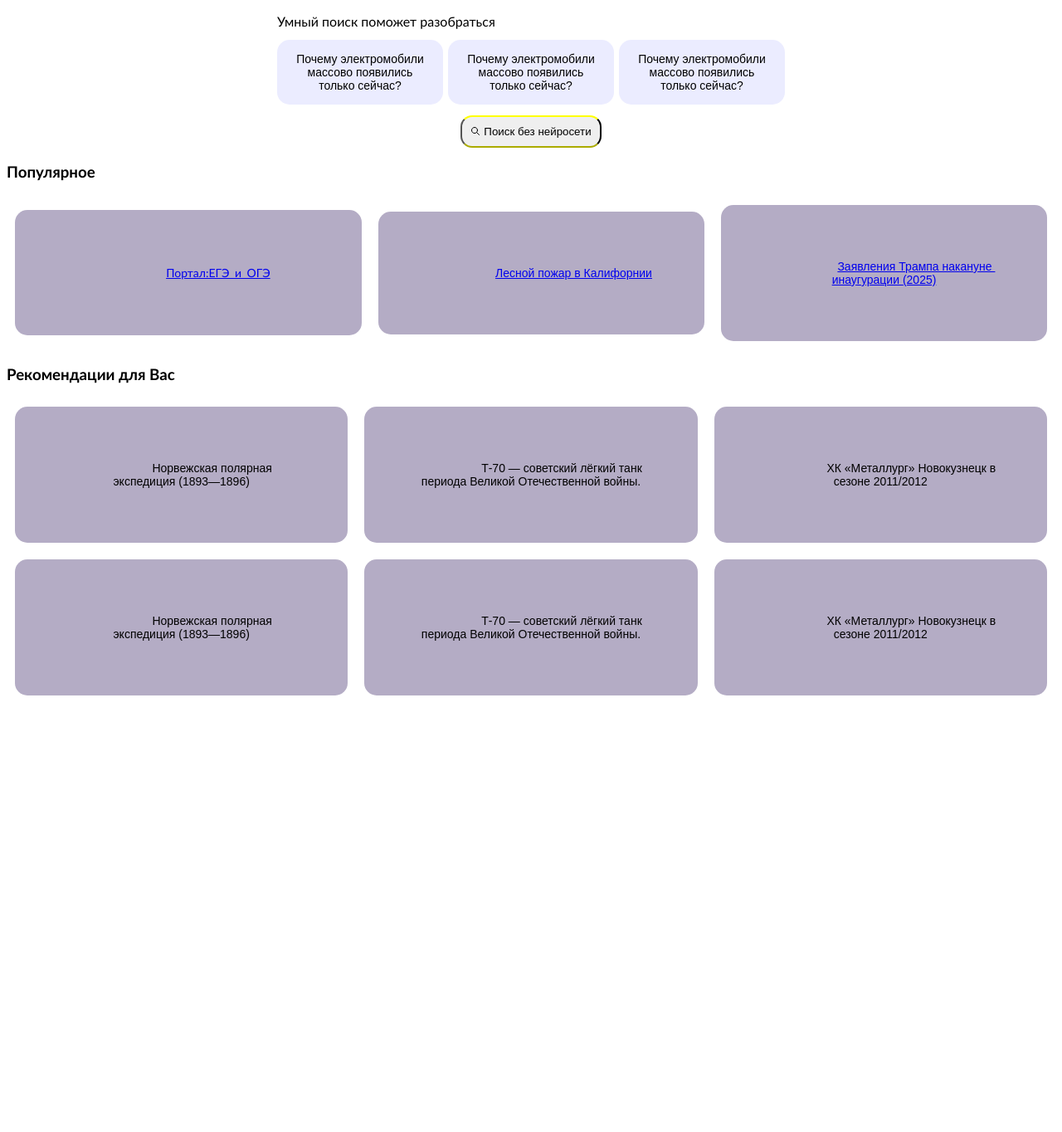
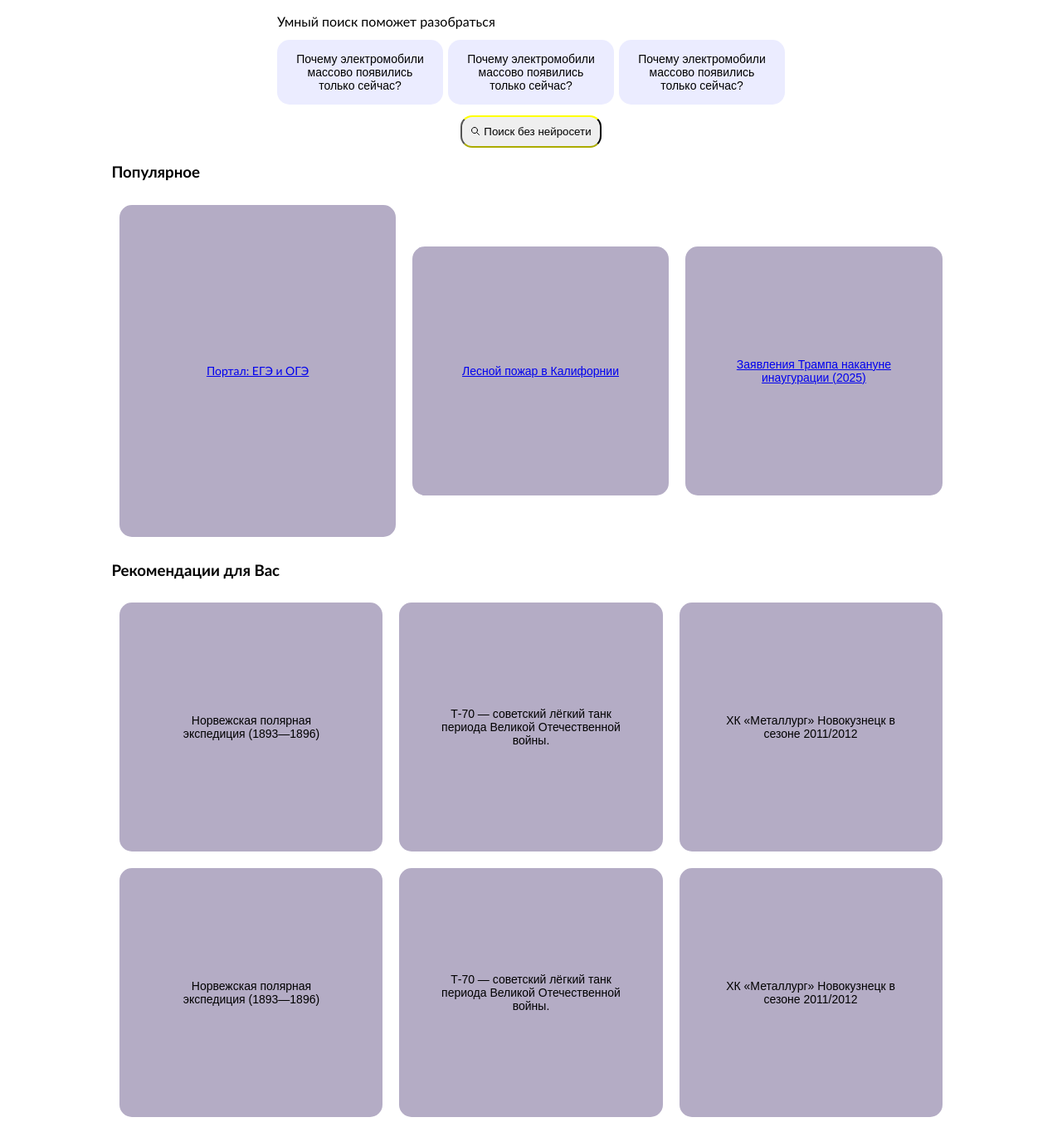
Before and after one commit to VlakBerr/web, a Flask app: page / in a window 1280 px wide. Shown: the part 389-1753 px from the top of the page at 83% size. Before the commit the page ends 1227 px from the top, so only its background shows below. Run offline with Flask 3, Linux system fonts and the light colour scheme.

Commit message:
исправил карточки с инфо

```diff
--- a/static/styles.css
+++ b/static/styles.css
@@ -142,7 +142,7 @@ p{
 
 
 .body{
-    width: 100%;
+    width: 80%;
 }
 
 .news{
@@ -157,13 +157,17 @@ p{
     color: black;
     width: 100%;
     height: auto;
+    min-height: 300px;
+
     padding: 50px;
     margin: 10px;
     border-radius: 15px;
     font-size: 14px;
     border: none;
     cursor: pointer;
-    white-space: break-spaces;
     text-align: center;
     vertical-align: middle;
+    display: flex;
+    justify-content: center;
+    align-items: center;
 }
--- a/templates/ruwiki.html
+++ b/templates/ruwiki.html
@@ -4,7 +4,7 @@
     <head>
         <meta charset="utf-8">
         <title>РУВИКИ — новая российская интернет-энциклопедия</title>
-        <link rel="shortcut icon" href="../static/рувики_лого.svg" />
+        <link rel="shortcut icon" href="../static/ruwiki_head.jpg" />
         <link rel="stylesheet" href="../static/styles.css" >
     </head>
     <body>
@@ -60,7 +60,7 @@
             <div><h3>Популярное</h3></div>
             <div class="news">
                 <div class="news_background" >
-                    <a href="https://portals.ruwiki.ru/oge-ege" >Портал:ЕГЭ_и_ОГЭ</a>
+                    <a href="https://portals.ruwiki.ru/oge-ege" >Портал: ЕГЭ и ОГЭ</a>
                 </div>
                 <button class="news_background">
                     <a href="https://ru.ruwiki.ru/wiki/%D0%9B%D0%B5%D1%81%D0%BD%D0%BE%D0%B9_%D0%BF%D0%BE%D0%B6%D0%B0%D1%80_%D0%B2_%D0%9A%D0%B0%D0%BB%D0%B8%D1%84%D0%BE%D1%80%D0%BD%D0%B8%D0%B8_(%D1%8F%D0%BD%D0%B2%D0%B0%D1%80%D1%8C_2025_%D0%B3%D0%BE%D0%B4%D0%B0)" >Лесной пожар в Калифорнии</a>
```
